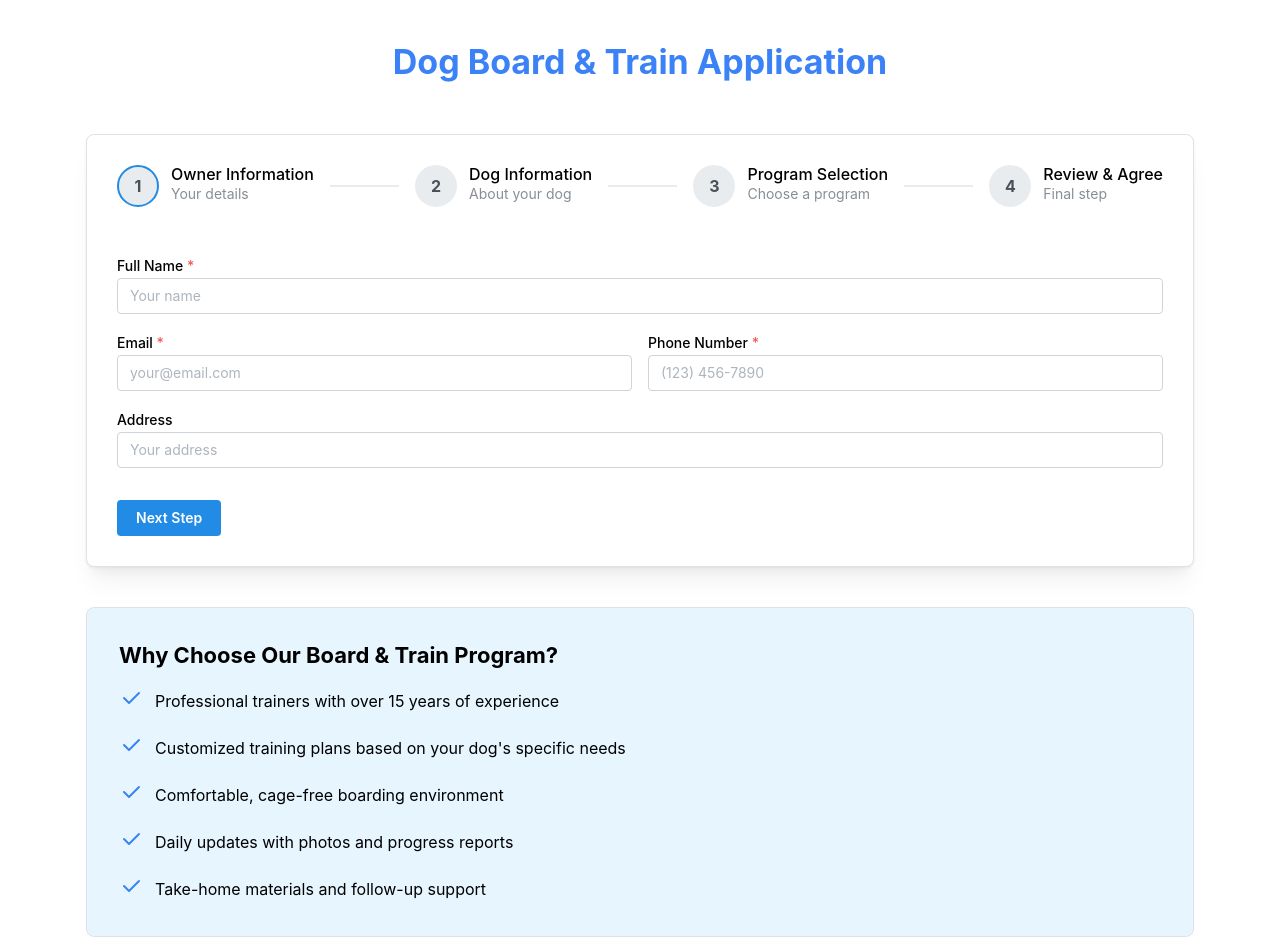
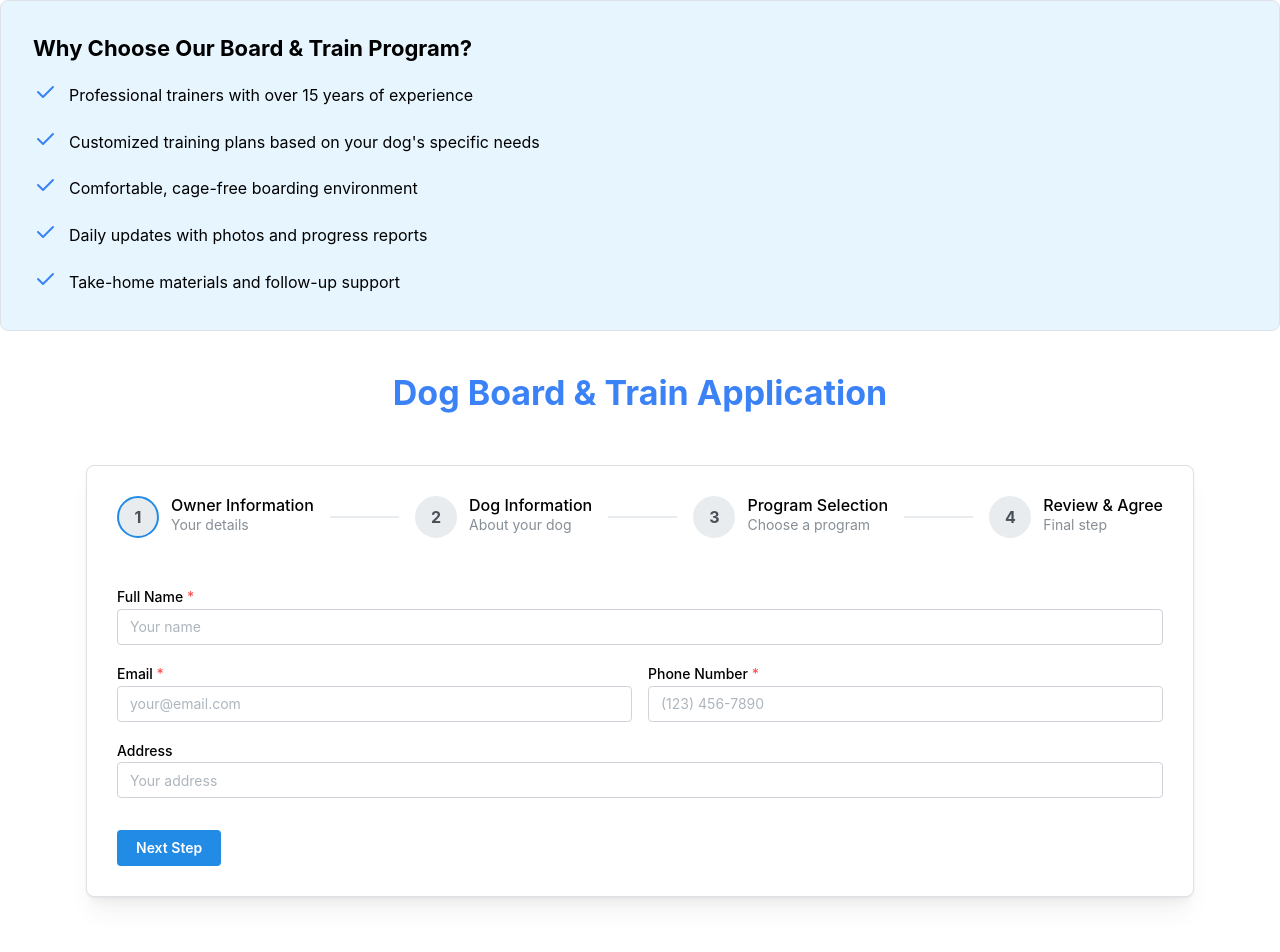
Before and after one commit to eitanfire/board-and-train, a React (Vite) app: page / in a window 1280 px wide. Shown: the top 952 px of the page. Built offline with nearby package versions, Linux system fonts and the light colour scheme.

Commit message:
refactor AboutUs

```diff
--- a/src/App.tsx
+++ b/src/App.tsx
@@ -2,8 +2,13 @@ import "@mantine/core/styles.css";
 import { MantineProvider } from "@mantine/core";
 import { theme } from "./theme";
 import BoardAndTrainForm from './components/BoardAndTrainForm';
+import AboutUs from "./components/AboutUs";
 
 export default function App() {
-  return <MantineProvider
-  theme={theme}><BoardAndTrainForm /></MantineProvider>;
+  return (
+    <MantineProvider theme={theme}>
+      <AboutUs />
+      <BoardAndTrainForm />
+    </MantineProvider>
+  );
 }
--- /dev/null
+++ b/src/components/AboutUs.tsx
@@ -0,0 +1,31 @@
+import {
+  Title,
+  List,
+  Paper,
+} from "@mantine/core";
+import { IconCheck } from "@tabler/icons-react";
+
+const PRIMARY_COLOR = "#3B82F6"; // A nice blue color
+
+const AboutUs: React.FC = () => {
+  return (
+    <Paper withBorder p="xl" radius="md" bg="blue.0">
+      <Title order={3} mb="md">
+        Why Choose Our Board & Train Program?
+      </Title>
+      <List icon={<IconCheck color={PRIMARY_COLOR} />} spacing="md">
+        <List.Item>
+          Professional trainers with over 15 years of experience
+        </List.Item>
+        <List.Item>
+          Customized training plans based on your dog's specific needs
+        </List.Item>
+        <List.Item>Comfortable, cage-free boarding environment</List.Item>
+        <List.Item>Daily updates with photos and progress reports</List.Item>
+        <List.Item>Take-home materials and follow-up support</List.Item>
+      </List>
+    </Paper>
+  );
+};
+
+export default AboutUs;
--- a/src/components/BoardAndTrainForm.tsx
+++ b/src/components/BoardAndTrainForm.tsx
@@ -27,9 +27,7 @@ import { useForm } from "@mantine/form";
 import { notifications } from "@mantine/notifications";
 import { IconCheck } from "@tabler/icons-react";
 
-// Styles could be defined here or in a separate file
-const PRIMARY_COLOR = "#3B82F6"; // A nice blue color
-
+const PRIMARY_COLOR = "#3B82F6";
 interface TrainingProgram {
   id: string;
   title: string;
@@ -625,23 +623,6 @@ const BoardAndTrainForm: React.FC = () => {
           ) : null}
         </Group>
       </Paper>
-
-      <Paper withBorder p="xl" radius="md" bg="blue.0">
-        <Title order={3} mb="md">
-          Why Choose Our Board & Train Program?
-        </Title>
-        <List icon={<IconCheck color={PRIMARY_COLOR} />} spacing="md">
-          <List.Item>
-            Professional trainers with over 15 years of experience
-          </List.Item>
-          <List.Item>
-            Customized training plans based on your dog's specific needs
-          </List.Item>
-          <List.Item>Comfortable, cage-free boarding environment</List.Item>
-          <List.Item>Daily updates with photos and progress reports</List.Item>
-          <List.Item>Take-home materials and follow-up support</List.Item>
-        </List>
-      </Paper>
     </Container>
   );
 };
```
